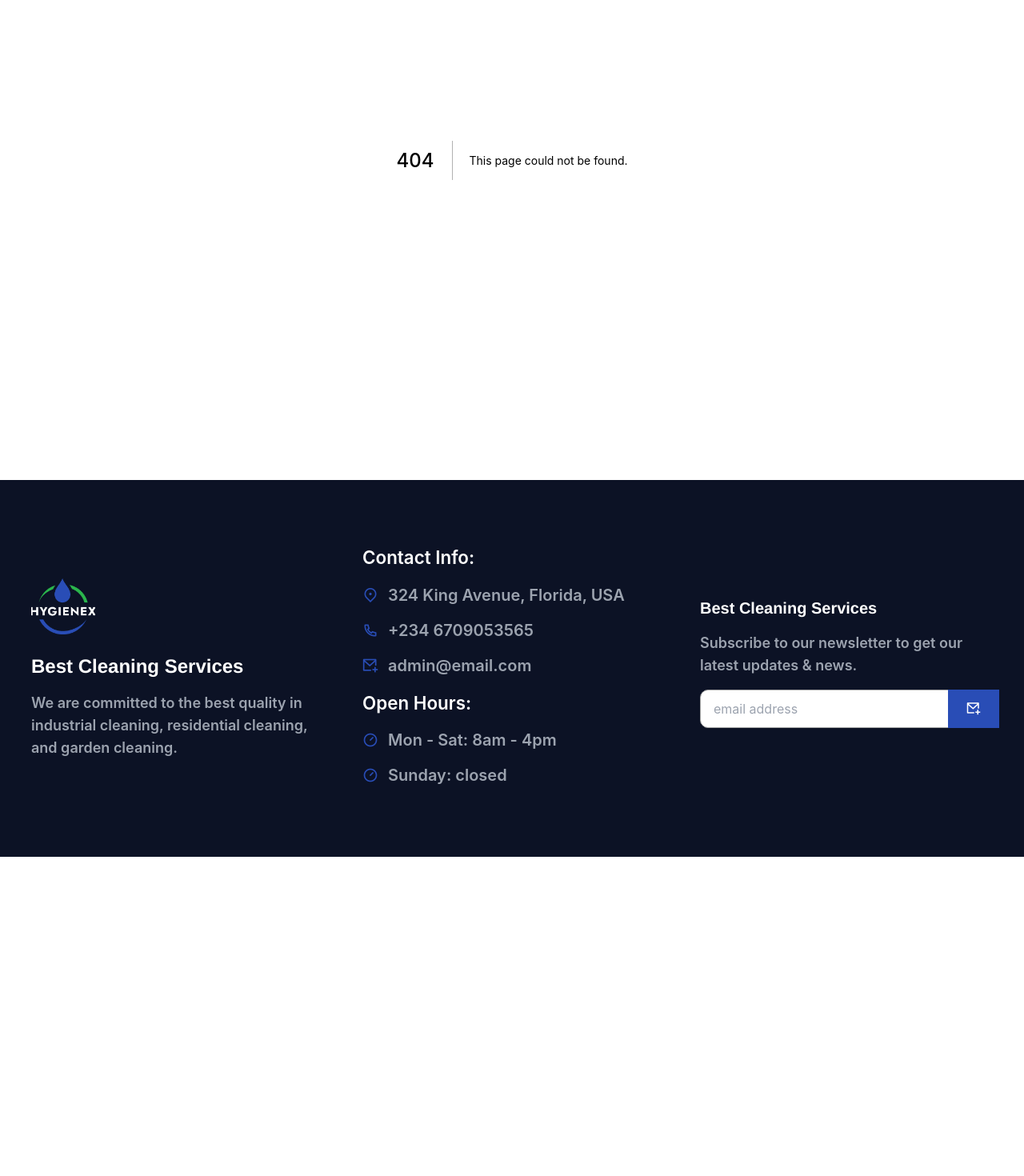
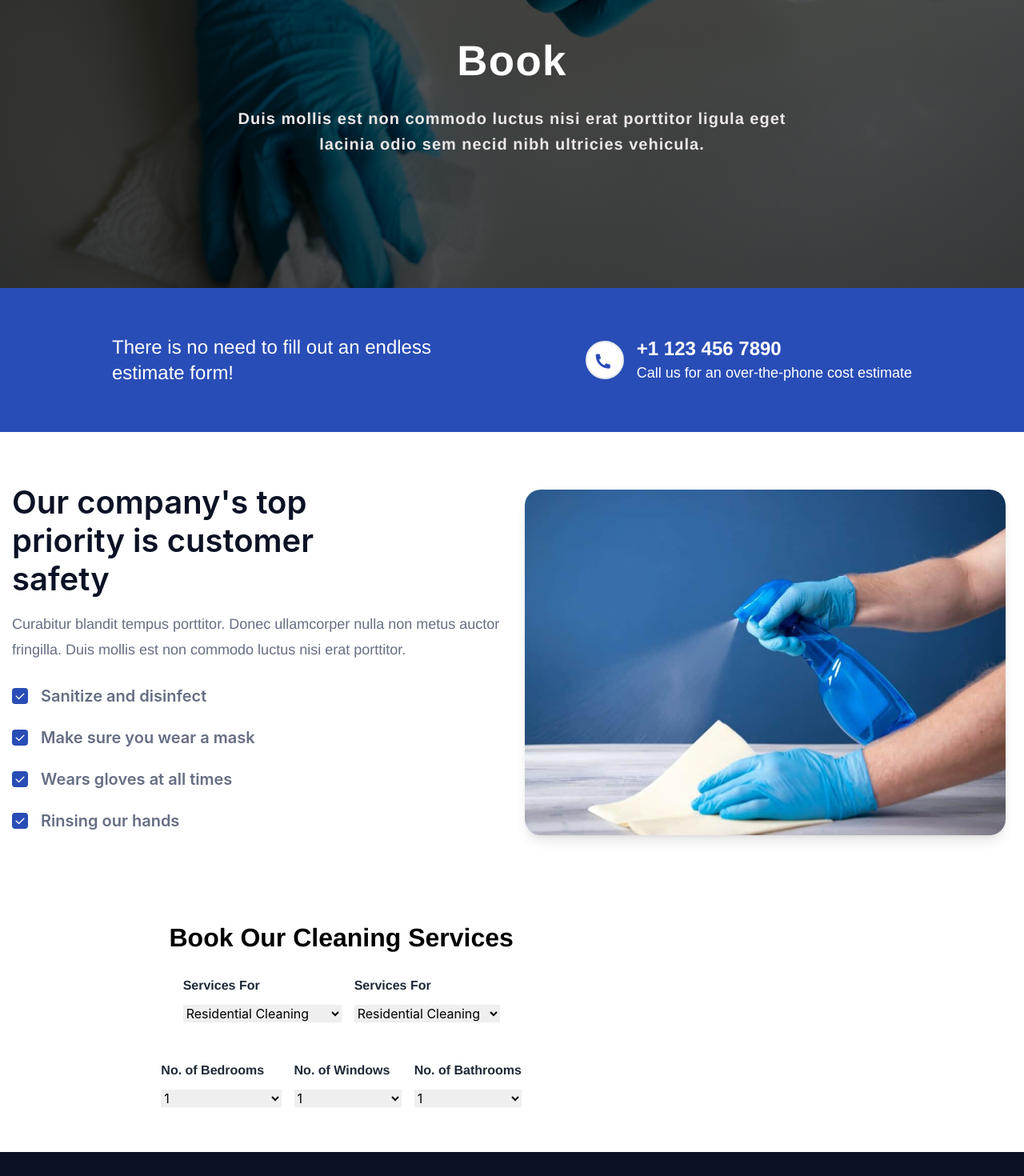
Before and after one commit to Ifenna-Pascal/cleaning-booking-app, a Next.js app: page /bookings in a window 1280 px wide. Before the commit this address had no page. Shown: the part 200-1670 px from the top of the page at 80% size. Before the commit the page ends 1271 px from the top, so only its background shows below. Built offline with nearby package versions, Linux system fonts and the light colour scheme.

Commit message:
added booking form

```diff
--- /dev/null
+++ b/src/pages/bookings.js
@@ -0,0 +1,23 @@
+import React from 'react'
+import Hero from '../layout/hero/Hero'
+import BookForm from '../section/booking/BookForm'
+import BookQuote from '../section/booking/BookQuote'
+import Remark from '../section/home/Remark'
+
+function Booking() {
+  return (
+    <div>
+         <Hero bg="bg-bookingHero">
+            <div className='flex items-center lg:h-[35vh] h-[50vh]  justify-center flex-col'>
+            <h1 className='text-white leading-[1.5em] lg:leading-[1.5em] font-poppins tracking-wide text-center lg:text-left font-bold text-[2.3em] lg:text-[3.3em]'>Book</h1>
+          <p className="font-semibold px-3 max-w-[700px] tracking-wider md:px-0 text-xl text-center  text-[#ebe7e7] leading-8 mt-4 font-poppins">Duis mollis est non commodo luctus nisi erat porttitor ligula eget lacinia odio sem necid nibh ultricies vehicula.</p>
+            </div>
+        </Hero>
+        <BookQuote />
+        <Remark />
+        <BookForm />
+    </div>
+  )
+}
+
+export default Booking
--- /dev/null
+++ b/src/section/booking/BookForm.jsx
@@ -0,0 +1,58 @@
+import React from 'react'
+
+function BookForm() {
+    return (
+        <div className='grid grid-cols-3'>
+            <div className='col-span-2 flex flex-col items-center p-8 min-h-fit w-full bg-white'>
+                <h1 className="font-bold text-[2em] text-black font-poppins text-center">Book Our Cleaning Services</h1>
+                {/* <div>
+                <span></span>
+                <span></span>
+            </div> */}
+                <div className='py-6 grid grid-cols-2 space-x-4'>
+                    <div className="flex flex-col items-start">
+                        <span className="text-gray-800 mb-3 font-semibold font-poppins capitalizev" >Services For</span>
+                        <select className="w-full ">
+                            <option value="residential cleaning" selected>Residential Cleaning</option>
+                            <option value="commercial cleaning">Commercial Cleaning</option>
+                        </select>
+                    </div>
+                    <div className="flex flex-col items-start">
+                        <span className="text-gray-800 mb-3 font-semibold font-poppins capitalizev" >Services For</span>
+                        <select className="w-full ">
+                            <option value="residential cleaning" selected>Residential Cleaning</option>
+                            <option value="commercial cleaning">Commercial Cleaning</option>
+                        </select>
+                    </div>
+                </div>
+                {/* check box */}
+                {/* selct materials to be cleaned */}
+                <div className='py-6 grid grid-cols-3 space-x-4'>
+                    <div className="flex flex-col items-start">
+                        <span className="text-gray-800 mb-3 font-semibold font-poppins capitalizev" >No. of Bedrooms</span>
+                        <select className="w-full ">
+                            <option value="residential cleaning" selected>1</option>
+                            <option value="commercial cleaning">2</option>
+                        </select>
+                    </div>
+                    <div className="flex flex-col items-start">
+                        <span className="text-gray-800 mb-3 font-semibold font-poppins capitalizev" >No. of Windows</span>
+                        <select className="w-full ">
+                            <option value="residential cleaning" selected>1</option>
+                            <option value="commercial cleaning">2</option>
+                        </select>
+                    </div>
+                    <div className="flex flex-col items-start">
+                        <span className="text-gray-800 mb-3 font-semibold font-poppins capitalizev" >No. of Bathrooms</span>
+                        <select className="w-full ">
+                            <option value="residential cleaning" selected>1</option>
+                            <option value="commercial cleaning">2</option>
+                        </select>
+                    </div>
+                </div>
+            </div>
+        </div>
+    )
+}
+
+export default BookForm
--- /dev/null
+++ b/src/section/booking/BookQuote.jsx
@@ -0,0 +1,23 @@
+import React from 'react'
+
+function BookQuote() {
+    return (
+        <div className="w-full bg-primary min-h-[180px] py-12 md:py-0 flex items-center">
+            <div className="md:max-w-[1000px] max-w-[300px] w-full mx-auto flex  flex-col md:flex-row  justify-between">
+                <h1 className="font-[500] text-[1.3em] md:text-[1.5em] font-poppins leading-[1.8rem] md:leading-[2rem] text-center md:text-left text-white ">There is no need to fill out an endless<br /> estimate form!</h1>
+                <div className='flex items-center '>
+                    <div className='w-12 h-12 flex items-start justify-start p-2 mr-4 bg-white border-2 rounded-[50%]'>
+                        <i className={`ri-phone-fill text-2xl text-primary`}></i>
+                    </div>
+                    <div className='flex  flex-col'>
+                        <span className="text-2xl font-bold  font-outfit text-white font-outfit">+1 123 456 7890</span>
+                        <span className="text-lg  text-white font-outfit">Call us for an over-the-phone cost estimate</span>
+                    </div>
+                </div>
+
+            </div>
+        </div>
+    )
+}
+
+export default BookQuote
--- a/tailwind.config.js
+++ b/tailwind.config.js
@@ -14,6 +14,7 @@ module.exports = {
       },
       backgroundImage: {
         "homeHero": "linear-gradient(rgba(0,0,0,0.6), rgba(0,0,0,0.7)),url('/img/imageTwo.jpg')",
+        "bookingHero":"linear-gradient(rgba(0,0,0,0.6), rgba(0,0,0,0.7)),url('/img/imageOne.jpg')",
         "aboutHero": "linear-gradient(rgba(0,0,128,0.2), rgba(0,0,128,0.6)),url('/img/imageTwelve.jpg')",
         "processOne": "linear-gradient(rgba(0,0,0,0.6), rgba(0,0,0,0.7)),url('/img/imageNine.jpg')",
         "processTwo": "linear-gradient(rgba(0,0,0,0.7), rgba(0,0,0,0.7)),url('/img/imageTen.jpg')",
```
